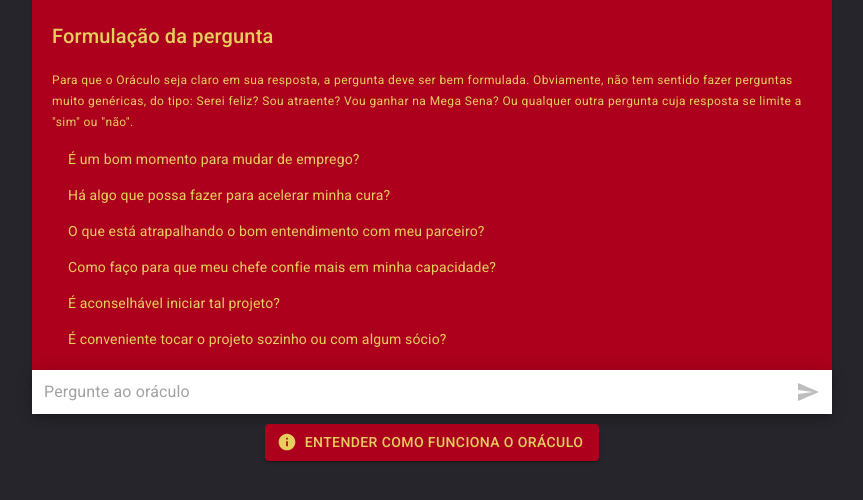
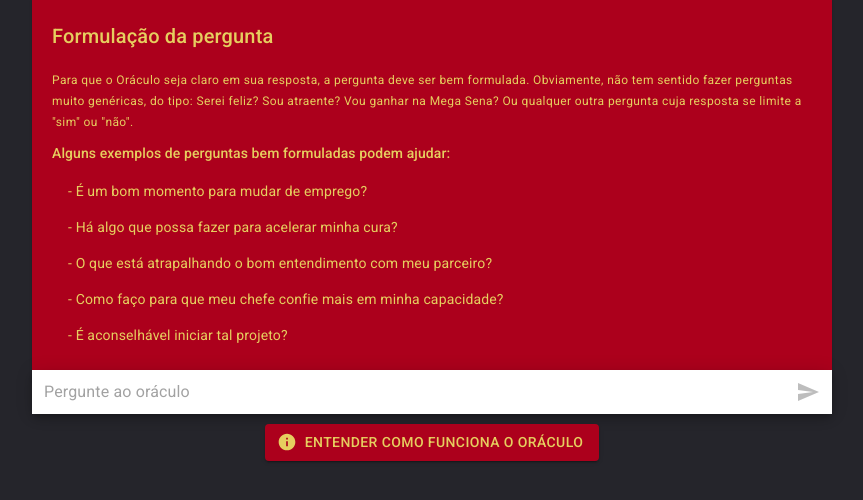
Before and after one commit to rufedupo/codex-mutatio-app, a Next.js app: page / in a window 1280 px wide. Both pictures are taken after a click on the element 624 px from the left and 392 px from the top of the page. Shown: the top 500 px of the page, without its empty margins (208-1071 px from the left). Built offline with nearby package versions, Linux system fonts and the light colour scheme; a web font is replaced by a local one.

Commit message:
Alterações no texto da dica

```diff
--- a/src/components/molecules/MStepList/index.tsx
+++ b/src/components/molecules/MStepList/index.tsx
@@ -1,12 +1,13 @@
-import { List, ListItem, Paper, Typography, ListItemText } from "@mui/material";
+import { List, ListItem, Paper, Typography, ListItemText, Box } from "@mui/material";
 
 interface MStepListProps {
     title: string,
     description: string,
+    stepsTitle: string,
     steps: string[]
 }
 
-export default function MStepList({title, description, steps}: MStepListProps) {
+export default function MStepList({title, description, stepsTitle, steps}: MStepListProps) {
     return (
         <Paper sx={{
             p: '2px 4px',
@@ -17,6 +18,9 @@ export default function MStepList({title, description, steps}: MStepListProps) {
         }}  square>
             <Typography variant='h6'>{title}</Typography><br/>
             <Typography variant='caption'>{description}</Typography>
+            <Box sx={{paddingTop: '10px'}}>
+                <Typography variant='subtitle2'>{stepsTitle}</Typography>
+            </Box>
             <List dense={true}>
                 {steps.map(s =>
                     <ListItem key={"step_"+s.substring(0)}>
--- a/src/components/organisms/OSendTextOracle/index.tsx
+++ b/src/components/organisms/OSendTextOracle/index.tsx
@@ -38,12 +38,11 @@ const StyledTableRow = styled(TableRow)(() => ({
   }));
 
 const steps: string[] = [
-    '0É um bom momento para mudar de emprego?',
-    '1Há algo que possa fazer para acelerar minha cura?',
-    '2O que está atrapalhando o bom entendimento com meu parceiro?',
-    '3Como faço para que meu chefe confie mais em minha capacidade?',
-    '4É aconselhável iniciar tal projeto?',
-    '5É conveniente tocar o projeto sozinho ou com algum sócio?'
+    '0- É um bom momento para mudar de emprego?',
+    '1- Há algo que possa fazer para acelerar minha cura?',
+    '2- O que está atrapalhando o bom entendimento com meu parceiro?',
+    '3- Como faço para que meu chefe confie mais em minha capacidade?',
+    '4- É aconselhável iniciar tal projeto?'
 ]
 
 const columnsCalculate = [
@@ -343,6 +342,7 @@ export default function OSendTextOracle() {
                     <MStepList
                         title='Formulação da pergunta'
                         description='Para que o Oráculo seja claro em sua resposta, a pergunta deve ser bem formulada. Obviamente, não tem sentido fazer perguntas muito genéricas, do tipo: Serei feliz? Sou atraente? Vou ganhar na Mega Sena? Ou qualquer outra pergunta cuja resposta se limite a "sim" ou "não".'
+                        stepsTitle='Alguns exemplos de perguntas bem formuladas podem ajudar:'
                         steps={steps} />
                 </Collapse>
                 <Collapse in={!questionSended} sx={{width: '800px'}} >
```
